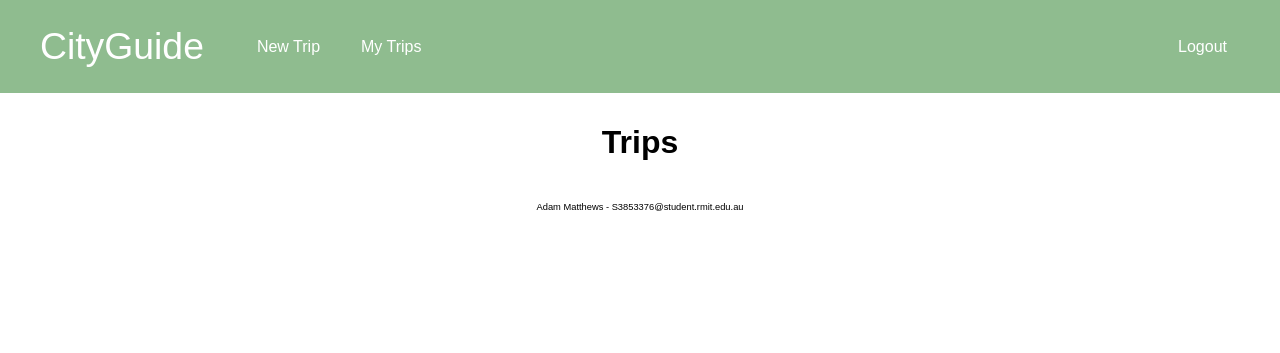
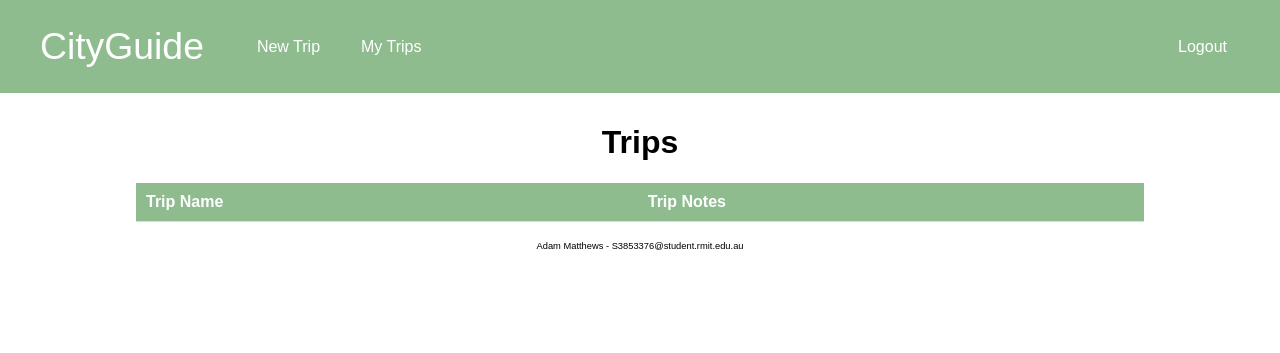
Before and after one commit to amatt06/CityGuide, a Flask app: page /trips in a window 1280 px wide. Shown: the top 353 px of the page. Run offline with Flask 3, Linux system fonts and the light colour scheme; the visitor is signed in with stand-in values (Sample User, id 1); data that the repository does not hold is empty.

Commit message:
trips saved and loaded

```diff
--- a/app.py
+++ b/app.py
@@ -5,6 +5,7 @@
 from controllers.user_login_controller import authenticate, logout
 from decorators.decorators import login_required, logout_required
 from controllers.trip_controller import generate_trip_id, save_trip_to_db, save_to_s3
+from db.trip_table import get_user_trips
 import secrets
 
 app = Flask(__name__)
@@ -94,7 +95,11 @@
 @app.route('/trips', endpoint='trips')
 @login_required
 def trips():
-    return render_template('trips.html')
+    user_email = session.get('user_email')
+
+    trips_data = get_user_trips(user_email)
+
+    return render_template('trips.html', trips_data=trips_data)
 
 
 if __name__ == '__main__':
--- a/db/trip_table.py
+++ b/db/trip_table.py
@@ -1,4 +1,5 @@
 import boto3
+from boto3.dynamodb.conditions import Key
 from botocore.exceptions import ClientError
 
 s3 = boto3.client('s3')
@@ -23,3 +24,15 @@
     except ClientError as e:
         print("Error saving trip:", e)
         return False
+
+
+def get_user_trips(user_email):
+    try:
+        response = trips_table.query(
+            KeyConditionExpression='Email = :email',
+            ExpressionAttributeValues={':email': user_email}
+        )
+        return response.get('Items', [])
+    except ClientError as e:
+        print(f"Error getting user trips: {e}")
+        return []
--- a/templates/trips.html
+++ b/templates/trips.html
@@ -1,7 +1,22 @@
 {% extends 'base.html' %}
 
 {% block content %}
-<!-- Register-specific content -->
-<h1>Trips</h1>
-<!-- Include page-specific CSS or scripts if needed -->
+    <h1>Trips</h1>
+
+    <table>
+        <thead>
+        <tr>
+            <th>Trip Name</th>
+            <th>Trip Notes</th>
+        </tr>
+        </thead>
+        <tbody>
+        {% for trip in trips_data %}
+            <tr>
+                <td>{{ trip.TripName }}</td>
+                <td>{{ trip.TripNotes }}</td>
+            </tr>
+        {% endfor %}
+        </tbody>
+    </table>
 {% endblock %}
```
